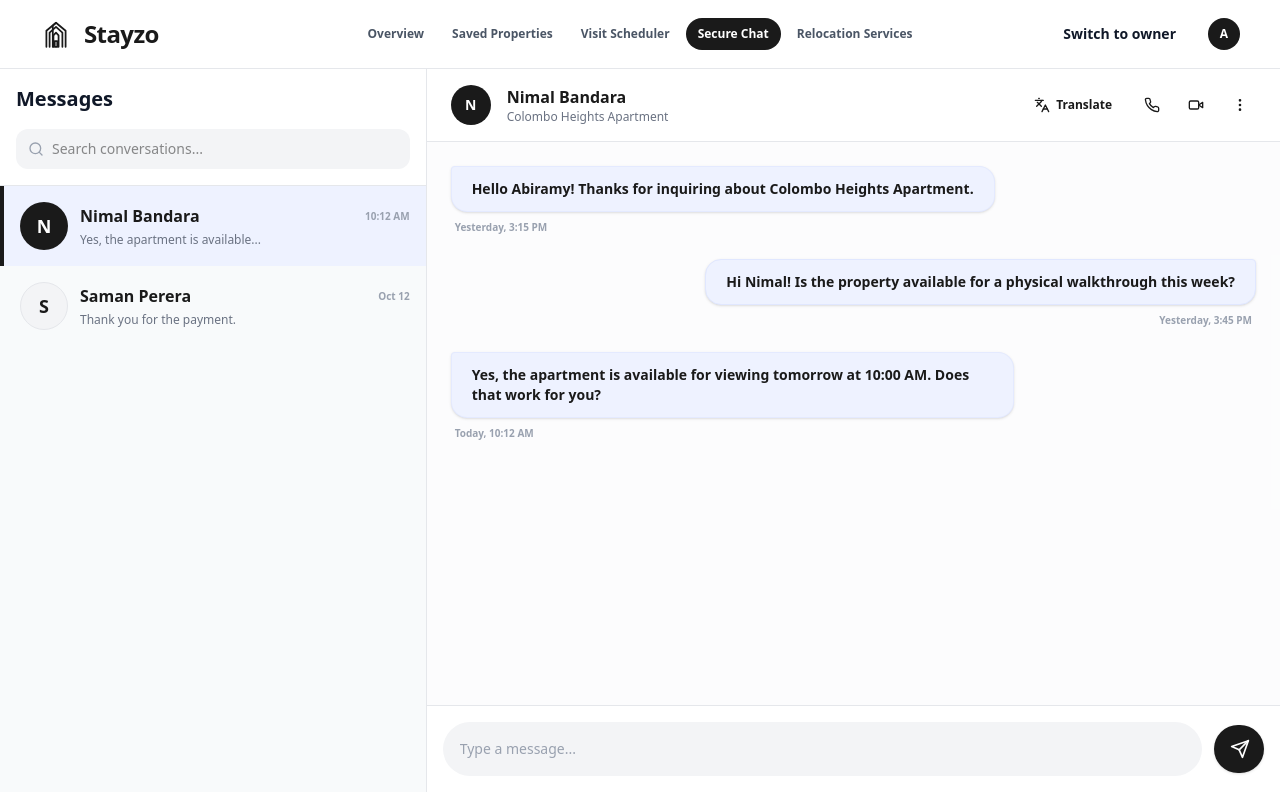
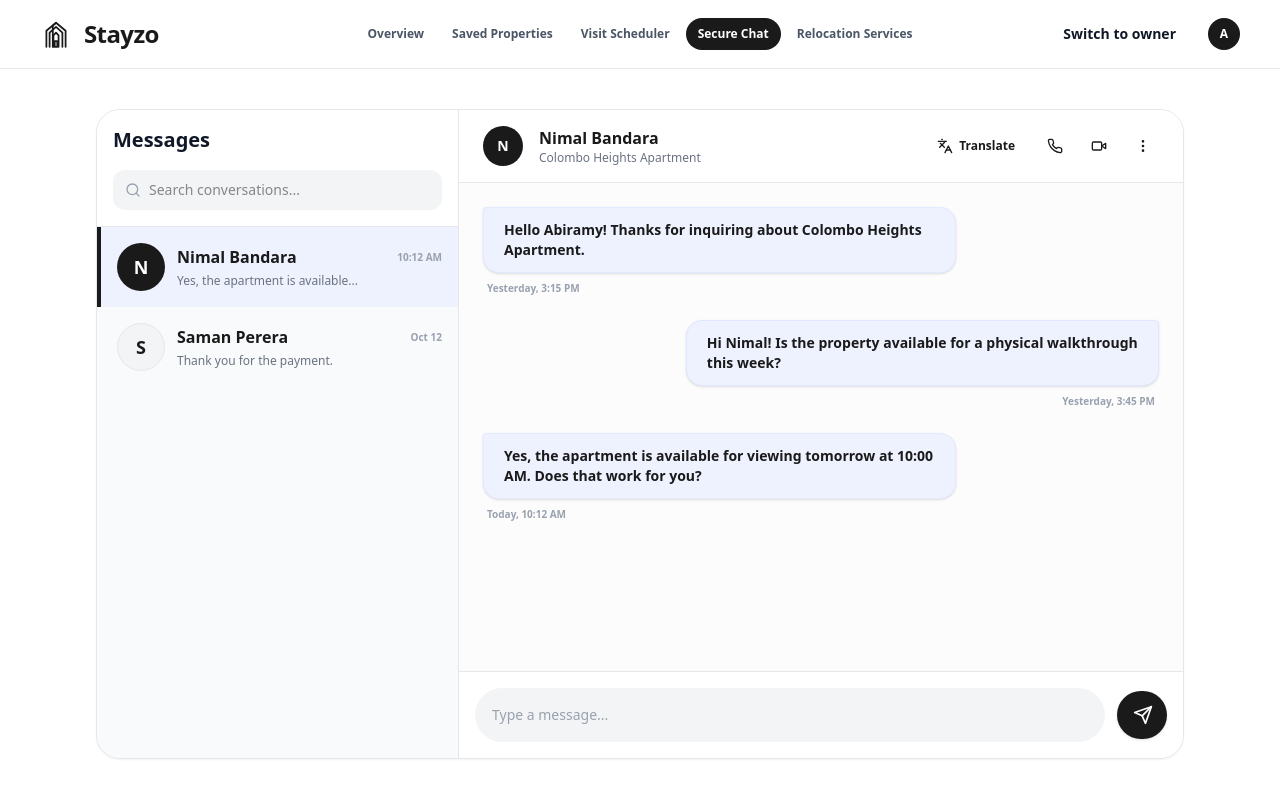
Before and after one commit to AbiNathan11/Stayzo_frontend, a Next.js app: page /dashboard/tenant/chat in a window 1280 px wide. Built offline with nearby package versions, Linux system fonts and the light colour scheme.

Commit message:
frontend

```diff
--- a/src/app/dashboard/tenant/chat/page.tsx
+++ b/src/app/dashboard/tenant/chat/page.tsx
@@ -27,7 +27,7 @@ export default function ChatPage() {
   };
 
   return (
-    <div className="bg-white flex h-[calc(100vh-77px)] w-full overflow-hidden animate-in fade-in duration-300">
+    <div className="bg-white border border-gray-200 rounded-3xl flex h-[calc(100vh-150px)] min-h-[550px] w-full overflow-hidden shadow-xs animate-in fade-in duration-300">
 
       {/* Left Sidebar - Contacts List */}
       <div className="w-1/3 min-w-[280px] border-r border-gray-200 flex flex-col bg-[#F8FAFB]">
--- a/src/app/dashboard/tenant/layout.tsx
+++ b/src/app/dashboard/tenant/layout.tsx
@@ -178,11 +178,7 @@ export default function TenantDashboardLayout({
       </header>
 
       {/* Main Content Area */}
-      <div className={`flex-1 w-full mx-auto ${
-        pathname === '/dashboard/tenant/chat'
-          ? 'max-w-none px-0 py-0'
-          : 'max-w-none px-6 sm:px-10 py-10'
-      }`}>
+      <div className="flex-1 w-full mx-auto max-w-[1400px] px-8 sm:px-16 md:px-24 py-10">
         <main className="w-full min-w-0">
           {children}
         </main>
```
